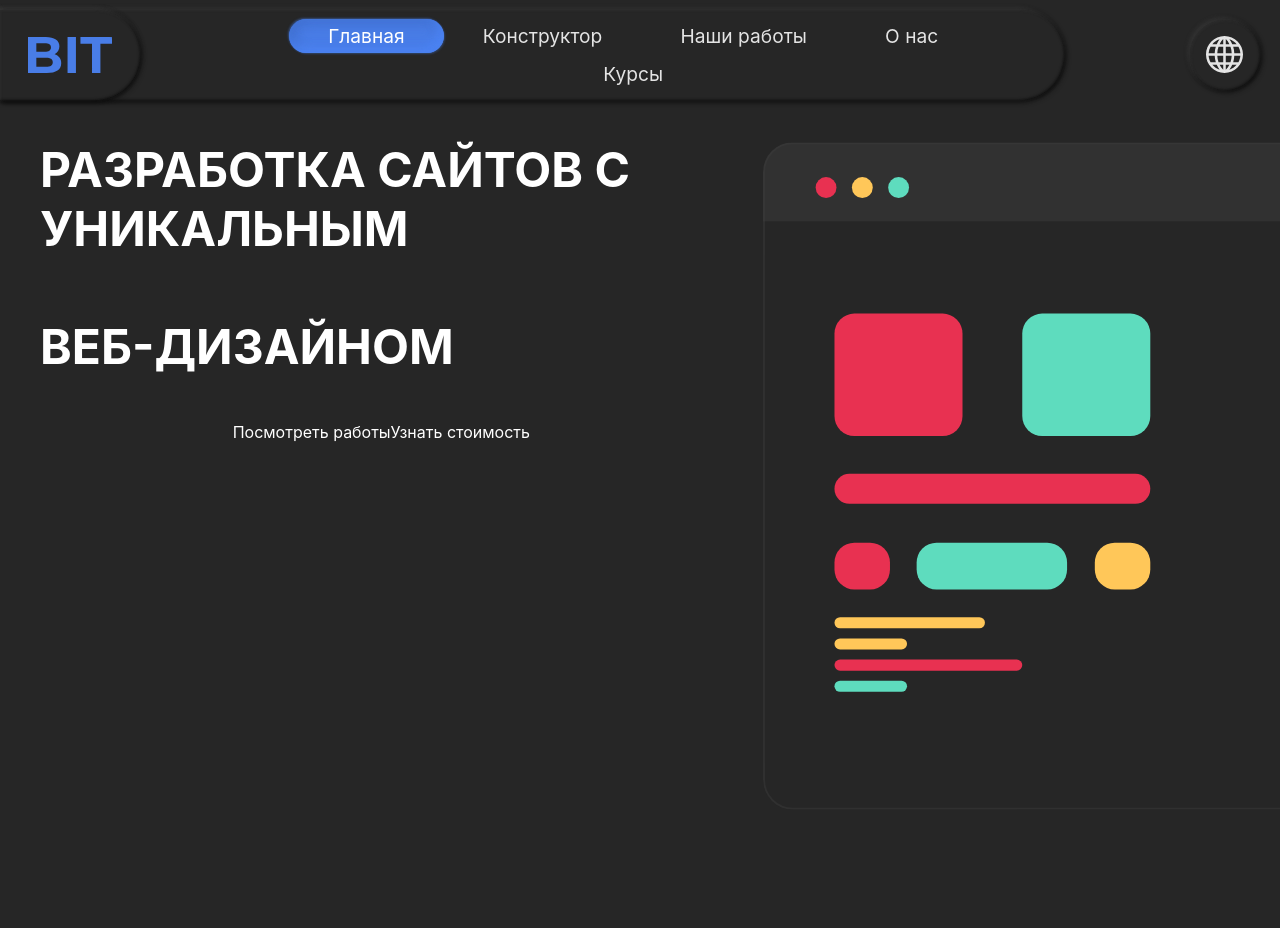
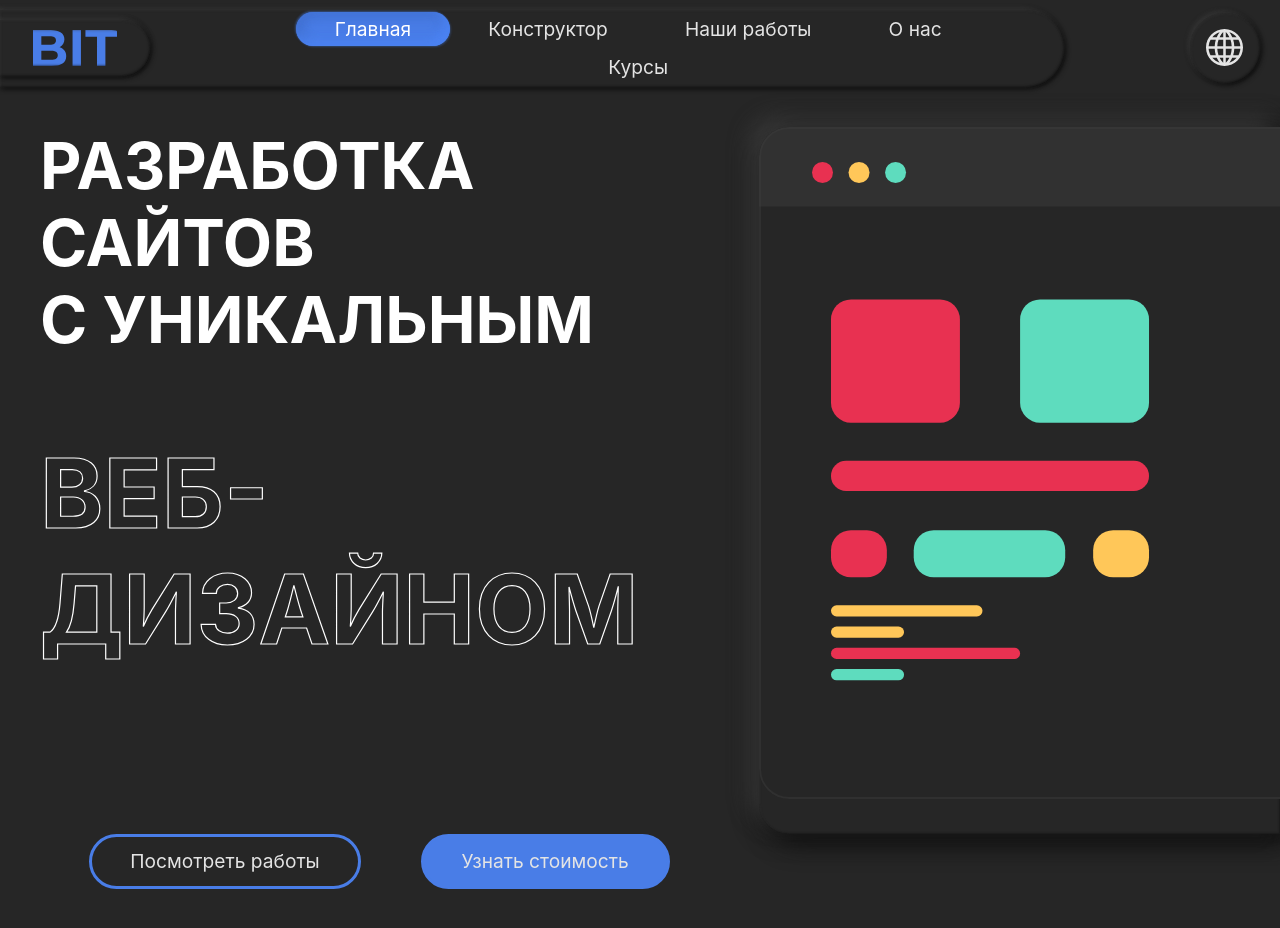
Before and after one commit to PetrTolstov/1bit0, a React (Create React App) app: page / in a window 1280 px wide. Shown: the top 928 px of the page. Before the commit the page ends 812 px from the top, so only its background shows below. Built offline with nearby package versions, Linux system fonts and the light colour scheme.

Commit message:
firstBlockx

```diff
--- a/src/routers/header/Header.jsx
+++ b/src/routers/header/Header.jsx
@@ -14,11 +14,11 @@ export default function Header() {
                 </div>
 
                 <nav>
-                    <a href={"#main"} id={"main"} className={"active navA"}>Главная</a>
-                    <a href={"#constructor"} id={"constructor"}  className={"navA"}>Конструктор</a>
-                    <a href={"#ourworks"} id={"ourworks"}  className={"navA"}>Наши работы</a>
-                    <a href={"#aboutus"} id={"aboutus"}  className={"navA"}>О нас</a>
-                    <a href={"#curses"} id={"curses"}  className={"navA"}>Курсы</a>
+                    <a href={"#"} id={"main"} className={"active navA"}>Главная</a>
+                    <a href={"#"} id={"constructor"}  className={"navA"}>Конструктор</a>
+                    <a href={"#"} id={"ourworks"}  className={"navA"}>Наши работы</a>
+                    <a href={"#"} id={"aboutus"}  className={"navA"}>О нас</a>
+                    <a href={"#"} id={"curses"}  className={"navA"}>Курсы</a>
                 </nav>
             </div>
 
--- a/src/routers/header/styles/header.css
+++ b/src/routers/header/styles/header.css
@@ -60,7 +60,7 @@ a:hover:after{
 }
 
 header div.navEl{
-    padding: 20px 20px;
+    padding: 10px 20px;
 
 }
 
@@ -78,8 +78,8 @@ header div{
 }
 #logo {
     background-color: var(--var-maincolor);
-    width: 100px;
-    height: 50px;
+    width: 110px;
+    height: 36px;
     -webkit-mask: url("../../../img/logo.svg") no-repeat center;
     mask: url("../../../img/logo.svg") no-repeat center;
 }
--- a/src/routers/main/FirstBlock.jsx
+++ b/src/routers/main/FirstBlock.jsx
@@ -7,17 +7,21 @@ export default function FirstBlock() {
         <section className={"firstBlock"}>
             <div className={"textBlock"}>
                 <h1>
-                    РАЗРАБОТКА САЙТОВ С УНИКАЛЬНЫМ
+                    РАЗРАБОТКА САЙТОВ
+                    <br/>
+                    С УНИКАЛЬНЫМ
                     <br/>
                     <br/>
                     <span className={"emtyInsideTitle"}>ВЕБ-ДИЗАЙНОМ</span>
                 </h1>
-                <div>
-                    <a>Посмотреть работы</a>
-                    <a>Узнать стоимость</a>
+                <div className={"links"}>
+                    <a href={"#"} className={"blueBorrder"}>Посмотреть работы</a>
+                    <a href={"#"} className={"blueInside"}>Узнать стоимость</a>
                 </div>
             </div>
+            <div className={"SiteSvg"}>
             <Site/>
+            </div>
         </section>
     )
 
--- a/src/routers/main/styles/firstBlock.css
+++ b/src/routers/main/styles/firstBlock.css
@@ -9,8 +9,9 @@
 
 }
 
-.firstBlock Site{
-    flex-basis: 40%;
+.firstBlock .SiteSvg{
+    border-radius:30px 0 0 30px;
+    box-shadow: -10px 10px 20px rgba(15, 15, 15, 0.2), 10px -10px 20px rgba(15, 15, 15, 0.2), -10px -10px 20px rgba(61, 61, 61, 0.9), 10px 10px 25px rgba(15, 15, 15, 0.9), inset 1px 1px 2px rgba(61, 61, 61, 0.3), inset -1px -1px 2px rgba(15, 15, 15, 0.5);
 }
 
 .firstBlock h1{
@@ -20,6 +21,29 @@
 
     font-style: normal;
     font-weight: bold;
-    font-size: 3rem;
+    font-size: 4rem;
 
 }
+
+.firstBlock .emtyInsideTitle{
+    font-size: 6rem;
+    -webkit-text-stroke: 1.2px #fff;
+    color: rgba(0,0,0,0);
+}
+
+.firstBlock .links{
+    height: 40%;
+    display: flex;
+    justify-content: center;
+    align-items: center;
+}
+
+.firstBlock .links a{
+    margin: 30px ;
+
+    font-size: 1.2rem;
+    padding: 5px 5%;
+    text-decoration: none;
+
+    color: #E4E4E4;
+}
--- a/src/styles/App.css
+++ b/src/styles/App.css
@@ -62,3 +62,14 @@
 body{
   color: var(--textColor)
 }
+
+.blueBorrder{
+  border: var(--var-maincolor) 3px solid;
+  border-radius: 30px;
+}
+
+.blueInside{
+  border: var(--var-maincolor) 3px solid;
+  background: var(--var-maincolor);
+  border-radius: 30px;
+}
```
